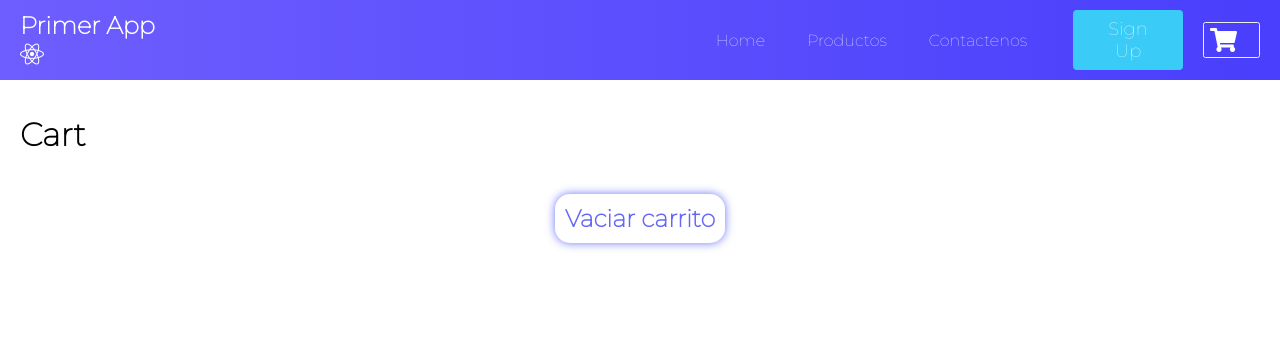
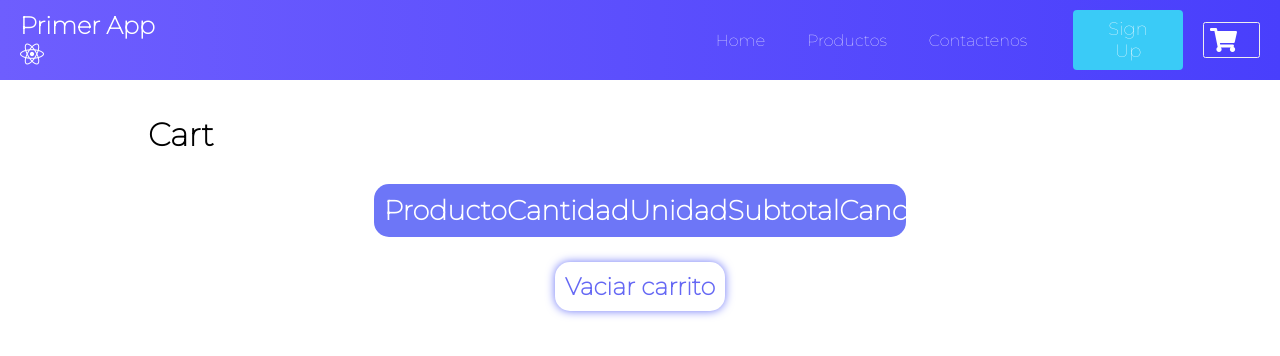
Before and after one commit to GustavoFerreri/eComerceTP_CoderHouse, a React (Create React App) app: page /cart in a window 1280 px wide. Shown: the top 356 px of the page. Built offline with nearby package versions, Linux system fonts and the light colour scheme.

Commit message:
Se agrega Header al cart, junto a sus estilos. Por otro lado se agrega el contenido de price, y suptotal price

```diff
--- a/src/components/Cart/Cart.css
+++ b/src/components/Cart/Cart.css
@@ -1,19 +1,38 @@
+.content{
+    display: flex;
+    justify-content: center;
+    align-items: center;
+}
 .contentCart{
     display: flex;
     justify-content: center;
     align-items: center;
     flex-direction: column;
     margin-top: 15px;
+    width: 80vw;
 }
 .contentCart-title{
     align-self: flex-start;
     padding: 20px;
+    font-weight: bold;
 }
-
 .contentCart-list{
     padding: 10px;
 }
-
+.contentCart-headerItem{
+    padding: 10px;
+    width: 40vw;
+    display: flex;
+    flex-direction: row;
+    justify-content:space-around;
+    text-decoration: none;
+    list-style-type: none;
+    font-size: 1.7rem;
+    font-weight: bold;
+    color: #fff;
+    background: #6d76f7;
+    border-radius: 15px;
+}
 .contentCart-listItem{
     padding: 10px;
     width: 40vw;
@@ -36,6 +55,7 @@
     padding: 10px;
     border: 0px;
     border-radius: 15px;
+    margin-top:15px;
     box-shadow: 0 0 10px #6d76f7;
 }
 .contentCart-btnClr:hover{
--- a/src/components/Cart/Cart.js
+++ b/src/components/Cart/Cart.js
@@ -5,19 +5,31 @@ import './Cart.css';
 const Cart = () => {
     const { cart, clearCart, removeItem } = useContext(CartContext);
     return (
+        <div className='content'>
             <div className='contentCart'>
                 <h1 className='contentCart-title' >Cart</h1>
                 <ul className='contentCart-list'>
+                    <li className='contentCart-headerItem'>
+                        <span>Producto</span>
+                        <span>Cantidad</span>
+                        <span>Unidad</span>
+                        <span>Subtotal</span>
+                        <span>Cancelar</span>
+                    </li>
                     {cart.map(prod =>
                         <li className='contentCart-listItem' key={prod.cod}>
                             <span>{prod.name}</span>
                             <span>{prod.quantity}</span>
+                            <span>{prod.price}</span>
+                            <span>{prod.quantity*prod.price}</span>
                             <span><button className='contentCart-btnDel' onClick={()=>removeItem(prod.cod)}>x</button></span>
                         </li>
                     )}
                 </ul>
                 <button className='contentCart-btnClr' onClick={clearCart}>Vaciar carrito</button>
             </div>
+        </div>
+
     )
 }
 
```
Lines whose indentation alone changed are shown as unchanged.
